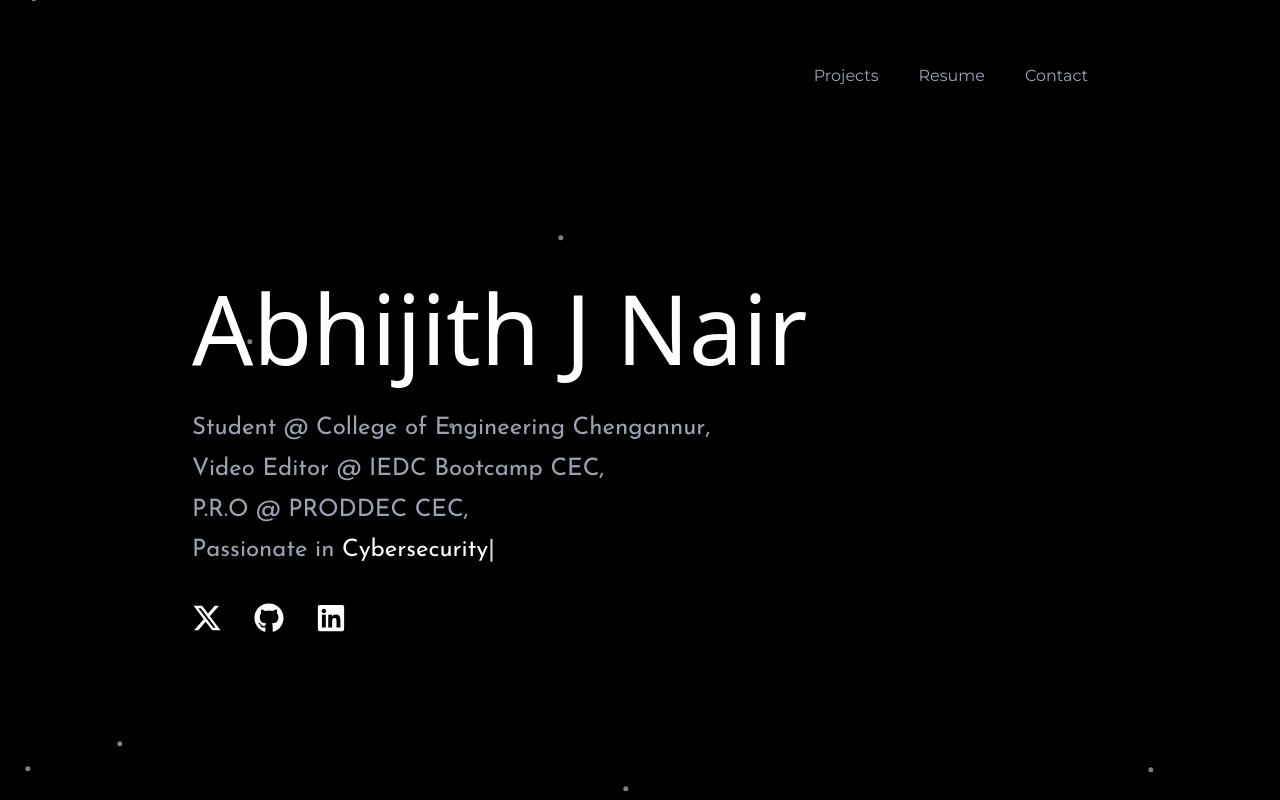
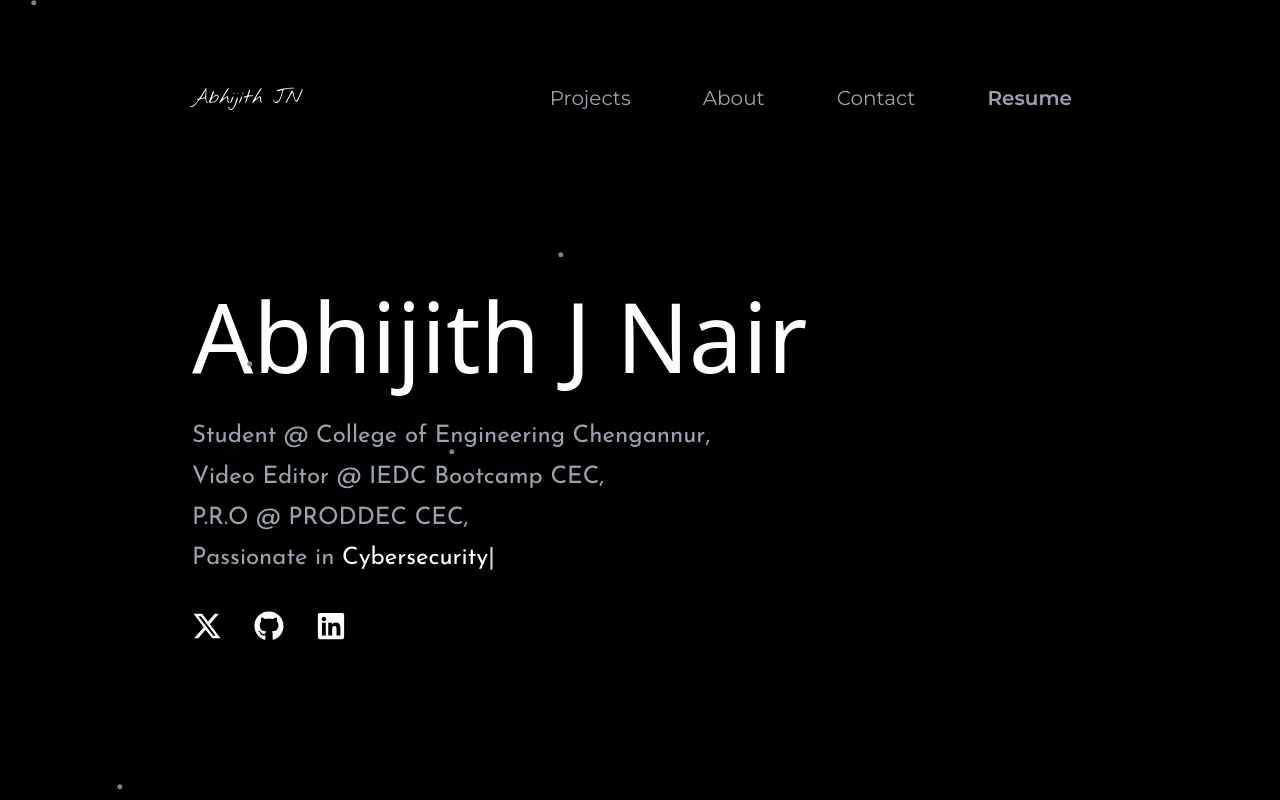
Before and after one commit to ACE-Z666/My-Portfolio, a React (Vite) app: page / in a window 1280 px wide. Shown: the top 800 px of the page. Built offline with nearby package versions, Linux system fonts and the light colour scheme.

Commit message:
Completed the initial website

```diff
--- a/package.json
+++ b/package.json
@@ -18,6 +18,7 @@
     "react-responsive": "^10.0.0",
     "react-responsive-carousel": "^3.2.23",
     "react-router-dom": "^6.22.3",
+    "react-scroll": "^1.9.0",
     "react-scrollbars-custom": "^4.1.1",
     "react-typed": "^2.0.12"
   },
--- a/src/App.jsx
+++ b/src/App.jsx
@@ -8,7 +8,7 @@ const App = () => {
 
   return (
 
-      <main className='app bg-black'>
+      <main className='app bg-black' >
         <Navbar></Navbar>
         <Hero></Hero>
         <Projects></Projects>
--- a/src/components/About.jsx
+++ b/src/components/About.jsx
@@ -1,8 +1,9 @@
 import { useGSAP } from '@gsap/react'
 import React from 'react'
 import { animateWithGsap } from '../utils/anime'
+import { useMediaQuery } from 'react-responsive'
 
-const About = () => {
+const Desktop = () => {
 
   useGSAP (() => {
     animateWithGsap( '#title1', {
@@ -27,7 +28,7 @@ const About = () => {
 
   return (
 
-    <div className=' h-full  about-section'>
+    <div className=' h-full  about-section' id='About'>
       <div className='flex md:flex-row flex-col justify-center items-start sm:pb-12 sm:mx-48 mx-6 pr-4 content-layer'>
         <div className='text-white sm:pb-12  text-.5xl scale sm:text-2xl  sm:mr-0 sm:pr-0 sm:w-[250vh] w-[45vh] h-full '>
       <h1 id='title1' className='section-heading text-gray-200 sm:pb-16 sm:pt-36 pt-20 '>About Myself</h1>
@@ -51,4 +52,59 @@ const About = () => {
   )
 }
 
+
+const Mobile = () => {
+
+
+  useGSAP (() => {
+    animateWithGsap( '#title1', {
+      opacity: 1,
+      y: 0,
+      duration: 0.5,
+      ease: 'power2.inOut'
+
+    })
+
+    animateWithGsap('#my-pic', {
+      scale: 1, opacity: 1, duration: 1, ease: 'ease-in'} ,{scrub: 5.5})
+
+      animateWithGsap('#about-text1', {y: 0,
+        opacity: 1,
+        ease: 'power2.inOut', duration: 1,
+    })
+
+
+
+  }, [])
+
+  return (
+
+    <div className=' h-full  about-section mx-6' id='About'>
+      <h1 id='title1' className='section-heading text-gray-200 sm:pb-16 sm:pt-36 pt-20 '>About Myself</h1>
+      <div className='flex md:flex-row flex-col justify-center items-start sm:pb-12 sm:mx-48 content-layer'>
+      <div className='flex overflow-hidden'>
+        <img src="./assets/my-pic.jpg" alt="Reload Page"  id="my-pic" className=' h-full sm:w-[1500px] about-img rounded-3xl mb-16' />
+          </div>
+        <div className='text-white sm:pb-12  text-.5xl scale sm:text-2xl  sm:mr-0 sm:pr-0 sm:w-[250vh] w-[45vh] h-full pb-16 '>
+<p id='about-text1' className='content-heading pb-8 mr-0 font-josefinsans overflow-hidden about-text sm:scale-100 text-0.5xl' style={{ lineHeight: '1.7' }}>I'm Abhijith J Nair, currently pursuing a Bachelor's in Computer Science and Engineering at Chengannur's College of Engineering. My passion lies at the front-end development, UI/UX design, and hardware analysis.
+</p>
+<p id='about-text1' className='content-heading mr-0 font-josefinsans overflow-hidden  about-text sm:scale-100 text-0.5xl' style={{ lineHeight: '1.7' }}>I am capable of  facilitating effective communication across diverse teams and projects. My goal is to continue exploring new technologies, refining my craft, and contributing meaningfully to the ever-evolving world of software development and design. </p>
+ </div>
+        <div className='text-white sm:pt-20 sm:pb-12 items-center justify-center text-xl pl-24'>
+
+        </div>
+        <div className='flex flex-col md:flex-col'>
+        </div>
+
+      </div>
+    </div>
+  )}
+
+
+
+const About = () => {
+
+  const isDesktop = useMediaQuery({minWidth: 768})
+  return isDesktop ? <Desktop /> : <Mobile />;}
+
 export default About
--- a/src/components/Footer.jsx
+++ b/src/components/Footer.jsx
@@ -6,7 +6,7 @@ import { FaLinkedin } from "react-icons/fa";
 
 const Desktop = () => {
   return (
-    <div  className='flex flex-col'>
+    <div  className='flex flex-col' id='Footer'>
     <div className='bg-[#000000] h-[25vh]'>
     <div className='flex flex-row justify-between items-start mx-48 border-t-2 border-gray-600'>
       <div className='mt-8'>
@@ -36,9 +36,9 @@ const Desktop = () => {
     </div>
 
     </div>
-    <div className='bg-[#0b0b0b] h-[4vh]'>
+    <div className='bg-black h-[4vh]'>
 
-    <div className='flex justify-center items-center mt-2'>
+    <div className='flex justify-center items-center mt-2  mx-48 h-[4vh]'>
     <p className='text-gray-400 text-xs'>© 2024 Abhijith J Nair. All rights reserved.</p> </div>
 
     </div>
@@ -48,25 +48,44 @@ const Desktop = () => {
 
 const Mobile = () => {
   return (
-    <div  className='flex flex-col'>
-    <div className='bg-[#0f0f0f] h-[25vh]'>
-    <div className='flex flex-row items-start gap-x-24 mx-8 mt-8 '>
-      <div className='justify-center items-center'>
-        <h1 className='text-gray-400 font-nycd text-2xl'>Abhijith J Nair</h1>
-        <p className='text-gray-400 text-xs mt-6' style={{ lineHeight: '1.7' }}> College Of Engineering Chengannur <br /> IEDC Bootcamp CEC <br /> PRODDEC CEC </p>
+    <div  className='flex flex-col mx-6' id='Footer'>
+    <div className='bg-[#000000] h-full'>
+    <div className='flex flex-col justify-center items-center border-t-2 border-gray-600 '>
+      <div className='mt-8 justify-center items-center'>
+        <h1 className='text-gray-400 font-montserrat text-2xl text-center'>Abhijith J Nair</h1>
+        <p className='text-gray-400 text-xs mt-4 text-center' style={{ lineHeight: '1.7' }}>Dedicated to crafting intuitive web experiences that are both visually appealing and highly functional, while continually exploring the intersection of cutting-edge technology and innovative design to create impactful digital solutions.</p>
+        <div className='flex gap-8 justify-center mt-4 mb-3'>
+          <a href="https://twitter.com/AbhijithJN96905?t=Ta5OpvOK7MBetzXmlABGcw&s=09"><FaXTwitter size={25} className='w-[20px] opacity-80 sm:w-[30px] hover:opacity-70' /></a>
+        <a href="https://github.com/ACE-Z666"><FaGithub size={25} className='w-[20px] sm:w-[30px] opacity-80 hover:opacity-70' /></a>
+        <a href="https://www.linkedin.com/in/abhijith-j-nair-0a373727b/" ><FaLinkedin size={25} className='w-[20px] sm:w-[30px] opacity-80 hover:opacity-70' /></a>
+        </div>
 
       </div>
+      <div className='mt-8'>
+        <h1 className='text-gray-400 font-montserrat text-2xl text-center'>Contact</h1>
+        <p className='text-gray-400 text-xs mt-3 text-center ' style={{ lineHeight: '1.9' }}> +91 860 698 2351 <br /> abhijithjnair4321@gmail.com <br /> chn22csc110@ceconline.edu </p>
+
+      </div>
+
+      <div className='space-r-4 mt-8'>
+        <h1 className='text-gray-400 font-montserrat text-2xl text-center'>Other Links</h1>
+        <p className='text-gray-400 text-xs mt-3 underline text-center' style={{ lineHeight: '1.9' }}> College Of Engineering Chengannur <br /> IEDC Bootcamp CEC <br /> PRODDEC CEC </p>
+
+      </div>
+
+
 
     </div>
 
     </div>
     <div className='bg-black h-[4vh]'>
 
-    <div className='flex justify-center items-center mt-2'>
+    <div className=' text-center mt-8 h-[4vh] '>
     <p className='text-gray-400 text-xs'>© 2024 Abhijith J Nair. All rights reserved.</p> </div>
 
     </div>
     </div>
+
   )
 }
 
--- a/src/components/Hero.jsx
+++ b/src/components/Hero.jsx
@@ -6,10 +6,11 @@ import { useGSAP } from '@gsap/react'
 import gsap from 'gsap';
 import DotLayer from './Dotlayer'
 import { ReactTyped } from "react-typed";
+import { useMediaQuery } from 'react-responsive';
 
 
 
-const Hero = () => {
+const Desktop = () => {
 
   useGSAP(() => {
    gsap.to('#hero', {opacity: 1, delay: 0.3, duration: 1}) ,
@@ -18,18 +19,18 @@ const Hero = () => {
 
   return (
 
-    <div  className='sm:h-[90vh] h-full sm:mx-48 mx-6'>
+    <div  className='h-screen sm:mx-48 mx-6' id='Hero'>
       <DotLayer></DotLayer>
-      <div className="flex items-start justify-start h-full pb-96">
-        <div className="text-start max-w-3xl mt-48">
+      <div className="flex justify-start items-start h-full pb-96">
+        <div className="text-start max-w-3xl mt-72 justify-center">
         <h1 id='hero' className="text-5xl sm:text-8xl font font-thin text-white sm:mb-10 font-montserrat opacity-0 mb-12">Abhijith J Nair</h1>
           <div className=' items-center opacity-0 translate-y-20 pt-3' id='dde' >
             <p className="sm:text-2xl text-0.5xl text-gray-400 font-josefinsans sm:mb-8 sm:scale-100 scale:75 pr-6 " style={{ lineHeight: '1.7' }}>Student @ College of Engineering Chengannur, <br />Video Editor @ IEDC Bootcamp CEC, <br /> P.R.O @ PRODDEC CEC, <br /> Passionate in  <ReactTyped strings={['Web-Development', 'Cybersecurity', 'AI and ML', 'Software-Development','UI/UX Designing']} typeSpeed={80} backSpeed={100} loop className='sm:text-2xl text-0.5xl text-white font-josefinsans sm:scale-100 scale:75 pr-6'/> </p>
 
         <div className='flex gap-8 justify-start mt-3'>
-          <a href="https://twitter.com/AbhijithJN96905?t=Ta5OpvOK7MBetzXmlABGcw&s=09"><FaXTwitter size={30} className='w-[20px] sm:w-[30px] hover:opacity-70' /></a>
-        <a href="https://github.com/ACE-Z666"><FaGithub size={30} className='w-[20px] sm:w-[30px] hover:opacity-70' /></a>
-        <a href="https://www.linkedin.com/in/abhijith-j-nair-0a373727b/" ><FaLinkedin size={30} className='w-[20px] sm:w-[30px] hover:opacity-70' /></a>
+          <a href="https://twitter.com/AbhijithJN96905?t=Ta5OpvOK7MBetzXmlABGcw&s=09"><FaXTwitter size={30} className='w-[20px] sm:w-[30px] hover:opacity-70 transition-all' /></a>
+        <a href="https://github.com/ACE-Z666"><FaGithub size={30} className='w-[20px] sm:w-[30px] hover:opacity-70 transition-all' /></a>
+        <a href="https://www.linkedin.com/in/abhijith-j-nair-0a373727b/" ><FaLinkedin size={30} className='w-[20px] sm:w-[30px] hover:opacity-70 transition-all' /></a>
         </div>
           </div>
         </div>
@@ -38,4 +39,40 @@ const Hero = () => {
   )
 }
 
+const Mobile = () => {
+
+  useGSAP(() => {
+    gsap.to('#hero', {opacity: 1, delay: 0.3, duration: 1}) ,
+    gsap.to('#dde', {opacity: 1, y: -20, delay: 0.3 })
+   }, [])
+
+
+  return (
+    <div  className='h-screen sm:mx-48 mx-6' id='Hero'>
+    <DotLayer></DotLayer>
+    <div className="flex justify-center items-center h-full pb-96">
+      <div className="text-center max-w-3xl mt-auto">
+      <h1 id='hero' className="text-5xl sm:text-8xl font font-thin text-white sm:mb-10 font-montserrat opacity-0 mb-8">Abhijith J Nair</h1>
+        <div className=' items-center opacity-0 translate-y-20 pt-3' id='dde' >
+          <p className="sm:text-2xl text-0.5xl text-gray-400 font-josefinsans sm:mb-8 sm:scale-100 scale:75" style={{ lineHeight: '1.7' }}>Student @ College of Engineering Chengannur, <br />Video Editor @ IEDC Bootcamp CEC, <br /> P.R.O @ PRODDEC CEC, <br /> Passionate in  <ReactTyped strings={['Web-Development', 'Cybersecurity', 'AI and ML', 'Software-Development','UI/UX Designing']} typeSpeed={80} backSpeed={100} loop className='sm:text-2xl text-0.5xl text-white font-josefinsans sm:scale-100 scale:75 pr-6'/> </p>
+
+      <div className='flex gap-8 mt-3 justify-center items-center'>
+        <a href="https://twitter.com/AbhijithJN96905?t=Ta5OpvOK7MBetzXmlABGcw&s=09"><FaXTwitter size={30} className='w-[20px] sm:w-[30px] hover:opacity-70 transition-all' /></a>
+      <a href="https://github.com/ACE-Z666"><FaGithub size={30} className='w-[20px] sm:w-[30px] hover:opacity-70 transition-all' /></a>
+      <a href="https://www.linkedin.com/in/abhijith-j-nair-0a373727b/" ><FaLinkedin size={30} className='w-[20px] sm:w-[30px] hover:opacity-70 transition-all' /></a>
+      </div>
+        </div>
+      </div>
+      </div>
+    </div>
+
+  )
+}
+
+
+const Hero = () => {
+    const isDesktop = useMediaQuery({minWidth: 768})
+    return isDesktop ? <Desktop /> : <Mobile />;}
+
+
 export default Hero
--- a/src/components/Navbar.jsx
+++ b/src/components/Navbar.jsx
@@ -1,21 +1,81 @@
 import { useGSAP } from '@gsap/react'
 import gsap from 'gsap'
 import React from 'react'
+import { useState } from 'react'
+import { Link } from 'react-scroll'
+import { TfiMenuAlt, TfiClose } from "react-icons/tfi";
+import { useEffect } from 'react'
+
 
 const Navbar = () => {
+
+  const [nav, setNav] = useState(false);
+  const [shrink, setShrink] = useState(false);
+
+  const handleNav = () => setNav(!nav);
 
   useGSAP(() => {
     gsap.fromTo('.content-layer', {opacity: 0}, {opacity: 1, duration: 1.5})
   }, [])
 
+  useEffect(() => {
+    const handleScroll = () => {
+      if (window.scrollY > 15) {
+        setShrink(true);
+      } else {
+        setShrink(false);
+      }
+    };
+
+    window.addEventListener('scroll', handleScroll);
+
+    return () => {
+      window.removeEventListener('scroll', handleScroll);
+    };
+  }, []);
+
   return (
-    <div className=' content-layer text-gray-400 flex sm:justify-end pt-8 sm:pt-16 sm:scale-100 scale-90 content-layer mx-48'>
-        <ul className="flex justify-center gap-10">
-           <a href="https://linktr.ee/abhijith_j_nair"> <li className='cursor-pointer font-monserrat hover:text-white transition-all'>Projects</li></a>
-            <a href="https://docs.google.com/document/d/e/2PACX-1vRgdnmoR2Ynzr343SwAABGycUMkcpziEga6Yzix--kUt4Nep-JM32fHqR7j-hU9dAUrVUxp_MX0P7cL/pub"><li className='cursor-pointer font-monserrat hover:text-white transition-all'>Resume</li></a>
-            <li className='cursor-pointer font-monserrat hover:text-white transition-all'>Contact</li>
-            </ul>
-</div>  )
+    <nav className={`navbar fixed w-full z-50 justify-center rounded-b-lg rounded-l-lg bg-black bg-opacity-80 backdrop-blur-60 transition-all duration-300 py-5 ${shrink ? 'sm:h-[vh] sm:mt-0' : 'sm:h-[10vh] sm:mt-16'}`}>
+      <div className='content-layer text-gray-400 flex sm:justify-between sm:scale-100 scale-90 sm:mx-48'>
+        <Link  to="Hero" spy={true} smooth={true} offset={-50}><h1 className='text-xl font-nycd text-white hover:text-gray-400 transition-all '>Abhijith JN</h1></Link>
+        <ul className="hidden md:flex justify-center gap-10">
+        <li className="cursor-pointer font-monserrat hover:text-white transition-all ">
+              <Link to="Projects" spy={true} smooth={true} offset={-50} className="text-xl px-4 py-4">Projects</Link>
+            </li>
+            <li className="cursor-pointer font-monserrat hover:text-white transition-all ">
+              <Link to="About" spy={true} smooth={true} offset={-50} className="text-xl px-4 py-4">About</Link>
+            </li>
+            <li className="cursor-pointer font-monserrat hover:text-white transition-all ">
+              <Link to="Footer" spy={true} smooth={true} offset={-50} className="text-xl px-4 py-4">Contact</Link>
+          </li>
+          <li className="cursor-pointer font-monserrat hover:text-white transition-all ">
+              <a href="https://docs.google.com/document/d/e/2PACX-1vRgdnmoR2Ynzr343SwAABGycUMkcpziEga6Yzix--kUt4Nep-JM32fHqR7j-hU9dAUrVUxp_MX0P7cL/pub" className="text-xl px-4 py-4 font-semibold">Resume</a>
+            </li>
+
+        </ul>
+
+        <div onClick={handleNav} className='fixed cursor-pointer pb-4 pt-1 ml-[95%] block md:hidden' aria-label="Toggle menu">
+          {nav ? <TfiClose size={25} onClick={handleNav} color='white' /> : <TfiMenuAlt size={25} color='white' onClick={handleNav} />}
+        </div>
+        <div className={nav ? 'fixed left-0 top-0 w-[60%] h-full border-r border-r-gray-900 bg-black backdrop-blur-60 ease-in-out duration-500' : 'ease-in-out duration-500 fixed left-[-100%]'}>
+          <ul className='my-16 mx-2 space-y-10'><h1 className='text-xl font-nycd text-white'>Abhijith JN</h1>
+            <li className="cursor-pointer p-2 border-b border-gray-500 font-monserrat hover:text-white transition-all uppercase">
+              <Link to="Projects" spy={true} smooth={true} offset={-50} className="text-xl px-4 py-4">Projects</Link>
+            </li>
+            <li className="cursor-pointer p-2 border-b border-gray-500 font-monserrat hover:text-white transition-all uppercase">
+              <Link to="About" spy={true} smooth={true} offset={-50} className="text-xl px-4 py-4">About</Link>
+            </li>
+            <li className="cursor-pointer p-2 border-b border-gray-500 font-monserrat hover:text-white transition-all uppercase">
+              <a href="https://docs.google.com/document/d/e/2PACX-1vRgdnmoR2Ynzr343SwAABGycUMkcpziEga6Yzix--kUt4Nep-JM32fHqR7j-hU9dAUrVUxp_MX0P7cL/pub" className="text-xl px-4 py-4">Resume</a>
+            </li>
+            <li className="cursor-pointer p-2 border-b border-gray-500 font-monserrat hover:text-white transition-all uppercase">
+              <Link to="Footer" spy={true} smooth={true} offset={-50} className="text-xl px-4 py-4">Contact</Link>
+            </li>
+          </ul>
+        </div>
+      </div>
+    </nav>
+  )
 }
 
 export default Navbar
--- a/src/components/Projects.jsx
+++ b/src/components/Projects.jsx
@@ -41,7 +41,7 @@ const Desktop = () => {
 
     return (
 
-        <div className='bg-[#0b0b0b]'>
+        <div id='Projects' className='bg-[#0b0b0b]'>
 
     <div className='h-full flex flex-col justify-start items-start content-layer mx-48 '>
      <h1 id='title' className='projects2-text text-gray-200 sm:pt-20 pt-1 lg:text-8xl md:text-5xl text-5xl lg:mb-0 mb-12 font-josefinsans'>Projects</h1>
@@ -124,7 +124,7 @@ const Desktop = () => {
 
         return (
 
-            <div className="bg-[#0b0b0b]">
+            <div className="bg-[#0b0b0b]" id='Projects'>
             <div className="flex flex-col justify-start items-center content-layer mx-4">
               <h1 id="title" className="projects2-text text-gray-200 pt-10 text-3xl mb-12 font-josefinsans">
                Main Projects
@@ -154,7 +154,7 @@ const Desktop = () => {
                 </div>
               </div>
 
-              <div className="flex flex-col justify-start items-center pb-8 mb-48">
+              <div className="flex flex-col justify-start items-center pb-8 mb-8">
                 <div className="w-full">
                   <img src="./assets/t-s.png" alt="Reload Page" id="my-pic" className="rounded-2xl w-full about-img" />
                 </div>
--- a/src/index.css
+++ b/src/index.css
@@ -67,16 +67,16 @@ canvas {
   }
 
   .about-text {
-    @apply text-white max-md:mb-10 space-y-5  opacity-0 translate-y-[100px]
+    @apply text-white md:mb-10 space-y-5  opacity-0 translate-y-[100px]
   }
 
 
   .projects1-text {
-    @apply text-white max-md:mb-10 space-y-5 opacity-0 translate-x-[100px]
+    @apply text-white md:mb-10 space-y-5 opacity-0 translate-x-[100px]
   }
 
   .projects2-text {
-    @apply text-white max-md:mb-10  opacity-0 translate-x-[-100px]
+    @apply text-white md:mb-10  opacity-0 translate-x-[-100px]
   }
 
   .feature-text-container {
@@ -91,9 +91,7 @@ canvas {
     @apply w-full flex flex-col md:flex-row gap-5 items-center
   }
 
-  .link {
-    @apply text-blue hover:underline cursor-pointer flex items-center text-xl opacity-0 translate-y-20
-  }
+
 
   .control-btn {
     @apply ml-4 p-4 rounded-full bg-gray-300 backdrop-blur flex-center
@@ -165,7 +163,7 @@ canvas {
 
 .content-layer {
   position: relative;
-  z-index: 50;
+  z-index: 40;
 }
 
 .herocover2{
--- a/tailwind.config.js
+++ b/tailwind.config.js
@@ -3,7 +3,9 @@ export default {
   content: ["./index.html", "./src/**/*.{js,ts,jsx,tsx}"],
   theme: {
     extend: {
-
+      screens: {
+        'maxw': {'maxw': '1080px'},
+      },
       fontFamily: {
         josefinsans: ["Josefin Sans"],
         monserrat: ["Montserrat"],
```
Also changed, not shown: 1 other file (tests, documents, lock files or other folders).
